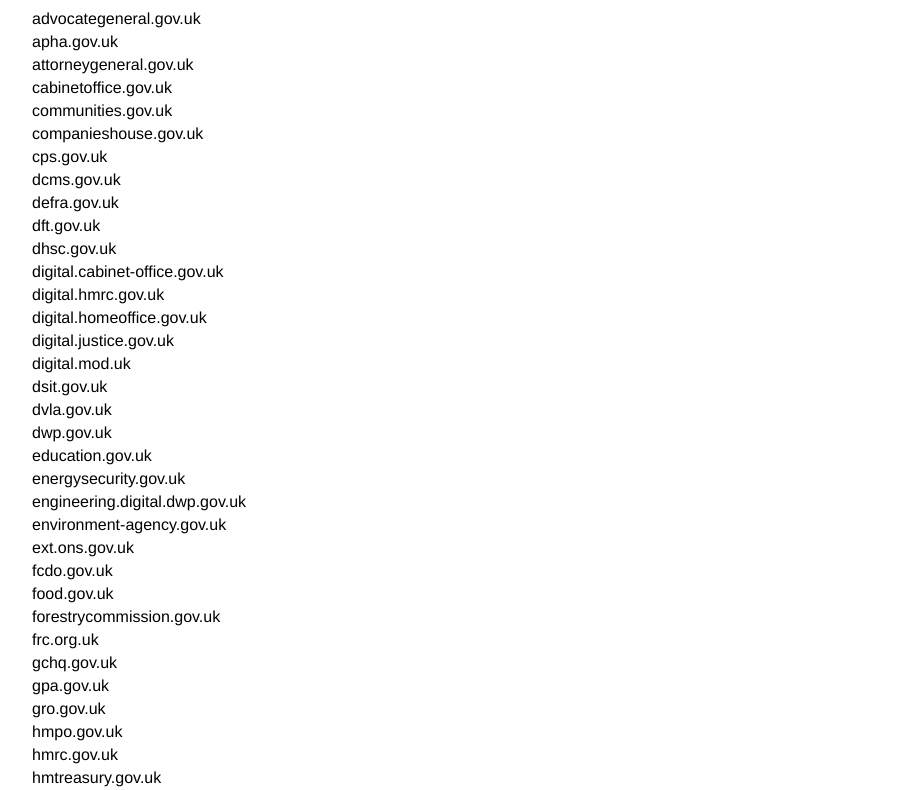
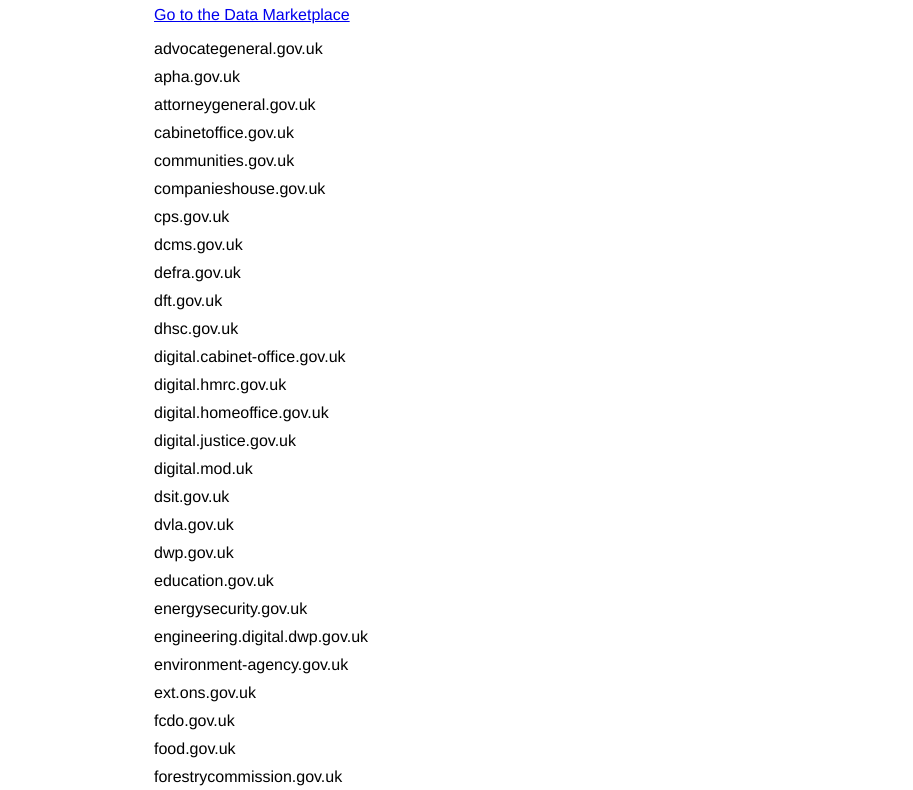
Before and after one commit to alphagov/data-marketplace-info, a plain HTML site: page domains/index.html in a window 1280 px wide. Shown: the part 112-902 px from the top of the page, without its empty margins (6-919 px from the left). Drawn offline with Linux system fonts and the light colour scheme.

Commit message:
update css

```diff
--- a/domains/index.html
+++ b/domains/index.html
@@ -9,14 +9,21 @@
             }
             main {
                 max-width: 960px;
-                margin: 30px;
+                margin: 60px 30px;
             }
             ul {
                 list-style: none;
                 padding: 0;
             }
             li {
-                margin-bottom: 5px;
+                margin-bottom: 10px;
+            }
+
+            @media (min-width: 1020px) {
+                main {
+                    margin-right: auto;
+                    margin-left: auto;
+                }
             }
         </style>
     </head>
```
